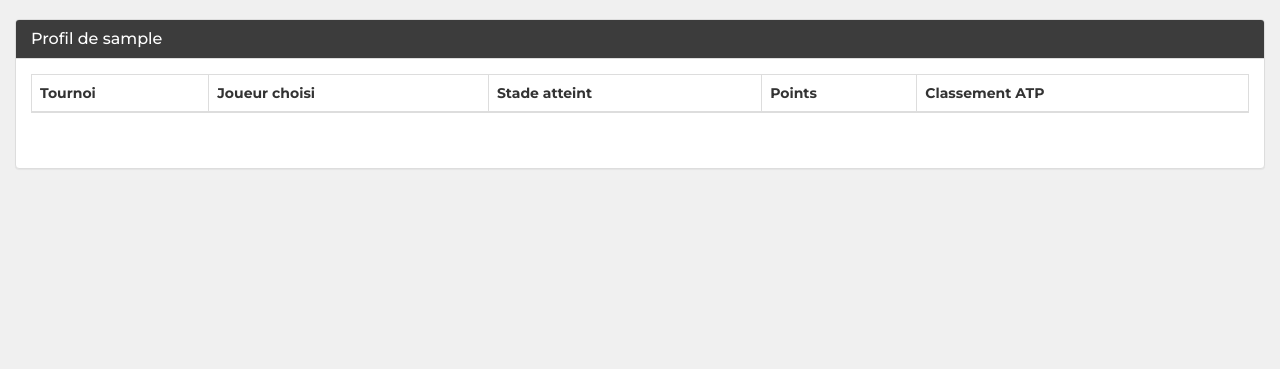
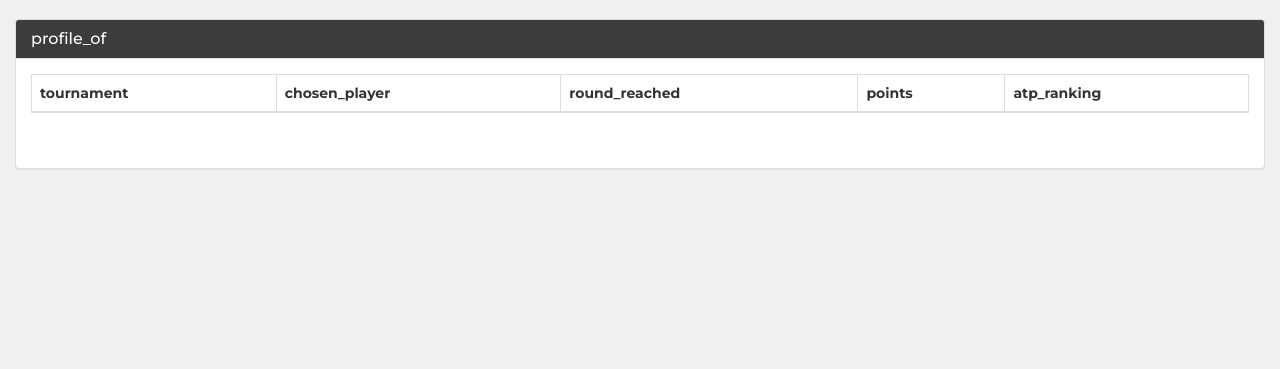
Before and after one commit to colingdc/world-tennis-league, a Flask app: page /wtl/user/1 in a window 1280 px wide. Shown: the part 51-420 px from the top of the page. Run offline with Flask 2, Linux system fonts and the light colour scheme; a user stored in the database is signed in; data comes from the database, SQL or seed files in the repository; data that the repository does not hold is empty; parts of the project's set-up code (start-up, migrations or seed data) failed here and were passed over; some libraries are stand-ins or nearby versions.

Commit message:
Translate main templates

```diff
--- a/app/templates/main/settings.html
+++ b/app/templates/main/settings.html
@@ -4,7 +4,7 @@
 
 <div class="panel panel-default">
     <div class="panel-heading">
-        <h3 class="panel-title">Paramètres de mon profil ({{ user.username }})</h3>
+        <h3 class="panel-title">{{ _("my_profile_settings") }} ({{ user.username }})</h3>
     </div>
 
     <form action="{{ url_for('user.settings') }}" method="POST">
--- a/app/templates/main/view_user.html
+++ b/app/templates/main/view_user.html
@@ -4,7 +4,7 @@
 
 <div class="panel panel-default">
     <div class="panel-heading">
-        <h3 class="panel-title">Profil de {{ user.username }}</h3>
+        <h3 class="panel-title">{{ _("profile_of", username=user.username) }}</h3>
     </div>
 
     <div class="panel-body">
@@ -22,11 +22,11 @@
                     <table class="table table-striped table-bordered table-hover">
                         <thead>
                         <tr>
-                            <th>Tournoi</th>
-                            <th>Joueur choisi</th>
-                            <th>Stade atteint</th>
-                            <th>Points</th>
-                            <th>Classement ATP</th>
+                            <th>{{ _("tournament") }}</th>
+                            <th>{{ _("chosen_player") }}</th>
+                            <th>{{ _("round_reached") }}</th>
+                            <th>{{ _("points") }}</th>
+                            <th>{{ _("atp_ranking") }}</th>
                         </tr>
                         </thead>
                         <tbody>
```
Also changed, not shown: app/templates/main/view_users.html (+6 -6 lines), app/templates/main/view_users_raw.html (+4 -4 lines), app/translations/fr/LC_MESSAGES/messages.po.
